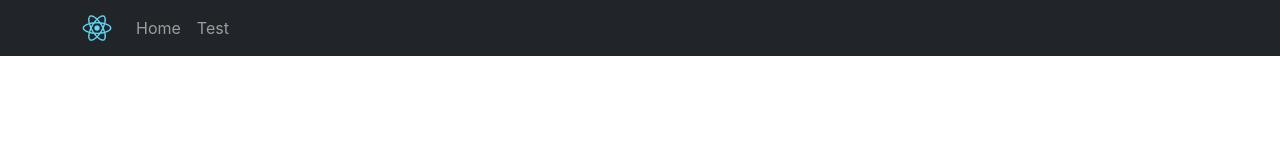
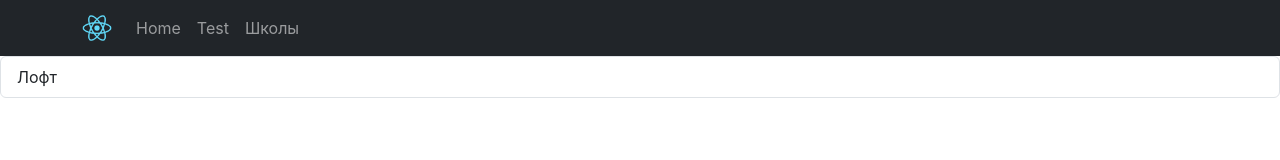
Before and after one commit to Frogpop/Cooking_Platform, a React (Create React App) app: page /schools in a window 1280 px wide. Before the commit this address had no page. Shown: the top 160 px of the page. Built offline with nearby package versions, Linux system fonts and the light colour scheme.

Commit message:
add page Schools and test school

```diff
--- a/src/Components/Header.js
+++ b/src/Components/Header.js
@@ -4,6 +4,7 @@ import logo from './logo192.png'
 import {Route, BrowserRouter as Router, Routes} from "react-router-dom";
 import Home from "../Pages/Home";
 import Test from "../Pages/Test";
+import Schools from "../Pages/Schools";
 export default class Header extends Component{
     render() {
         return(
@@ -24,6 +25,7 @@ export default class Header extends Component{
                             <Nav className="mr-auto">
                                 <Nav.Link href="/"> Home</Nav.Link>
                                 <Nav.Link href="/test">Test</Nav.Link>
+                                <Nav.Link href="/schools">Школы</Nav.Link>
                                 {/*
                                     Тут по шаблону добавляем кнопки в навигацию
                                 */}
@@ -36,6 +38,7 @@ export default class Header extends Component{
                     <Routes>
                         <Route exat path="/" element={<Home/>}/>
                         <Route exat path="/test" element={<Test/>}/>
+                        <Route exat path="/schools" element={<Schools/>}/>
                         {/*
                             Тут по шаблону добавляем в роутер страницы
                         */}
--- /dev/null
+++ b/src/Pages/Schools.js
@@ -0,0 +1,26 @@
+import React,{useState} from "react";
+import {Container, ListGroup, Modal} from "react-bootstrap";
+import logo from '../Components/logo192.png'
+export default function Schools(){
+    const [show, setShow] = useState(false);
+    const handleClose = () => setShow(false);
+    const handleShow = () => setShow(true);
+    return(
+        <>
+            <ListGroup>
+                <ListGroup.Item onClick={handleShow}>Лофт</ListGroup.Item>
+            </ListGroup>
+            <Modal show={show} onHide={handleClose}>
+                <Modal.Header closeButton>
+                    <Modal.Title>Лофт</Modal.Title>
+                </Modal.Header>
+                <Modal.Body>
+                    <Container>
+                        <img src={logo} alt="school-logo"/>
+                        <p>Что-то там и т.д.</p>
+                    </Container>
+                </Modal.Body>
+            </Modal>
+        </>
+    )
+}
```
